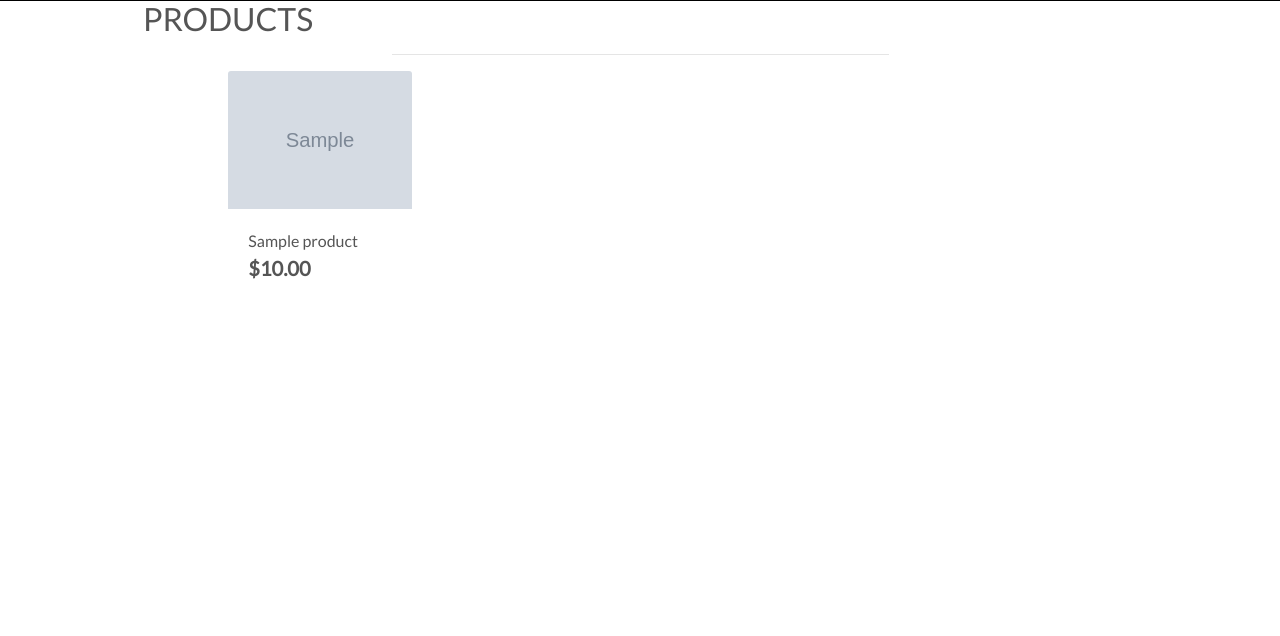
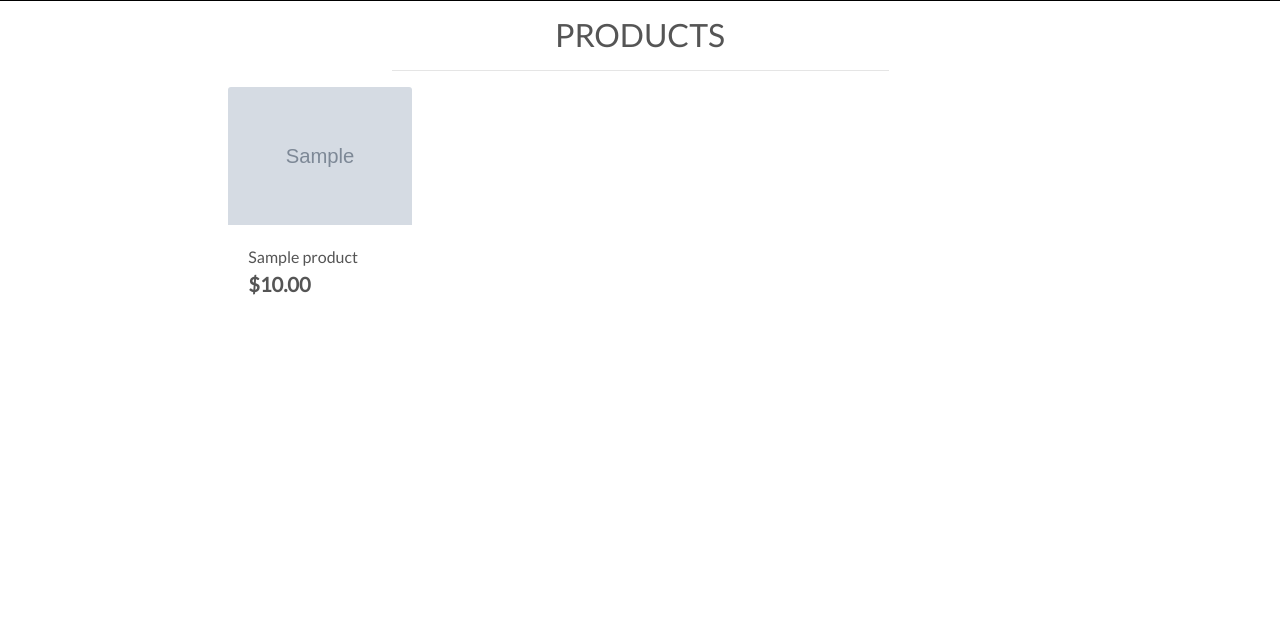
Before and after one commit to Silver25/creative-spark, a Django app: page /products/ in a window 1280 px wide. Shown: the part 164-800 px from the top of the page. Run offline with Django 3.2, Linux system fonts and the light colour scheme; tables that the repository leaves empty hold one stand-in row (values such as "Sample post"); grey boxes marked "Sample" are stand-in pictures; some libraries are stand-ins or nearby versions.

Commit message:
Edit alignment and clean code

```diff
--- a/products/templates/products/products.html
+++ b/products/templates/products/products.html
@@ -13,12 +13,12 @@
 
 
 {% block content %}<!-- content of the page - products display -->
-    <div class="overlay"></div>
+    <div class="overlay"></div><!-- hide home/index bgr image -->
 
     <div class="container">
 
         <div class="row"><!-- first product page row with the page header -->
-            <div class="col">
+            <div class="col text-center mt-3">
                 <h2 class="logo-font">Products</h2>
                 <hr class="w-50 mb-1">
             </div>
```
